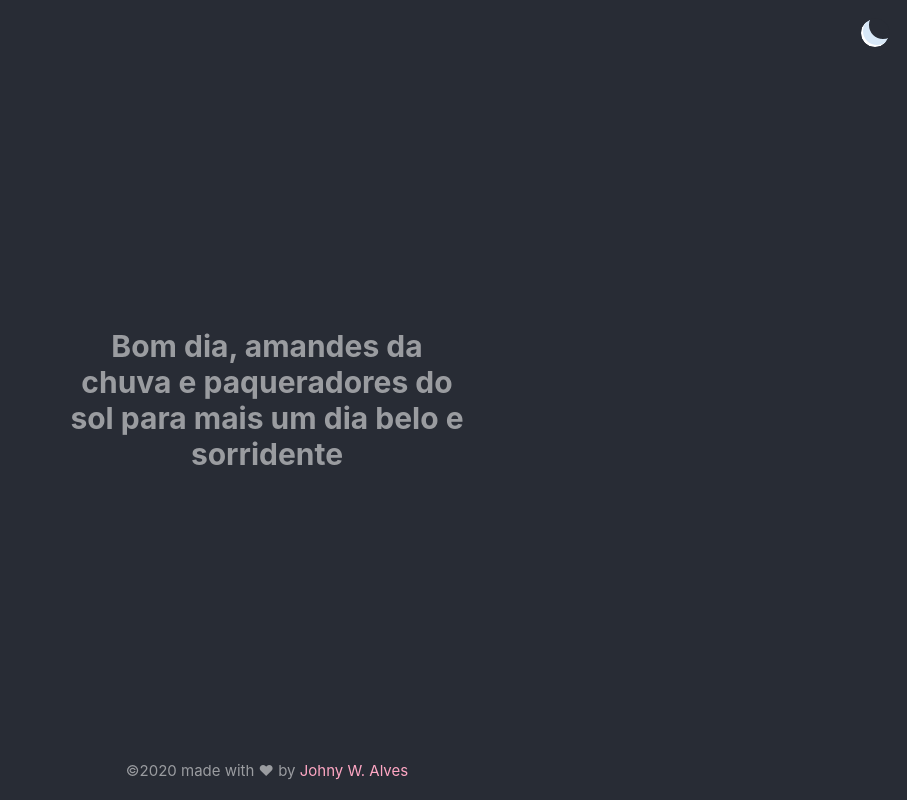
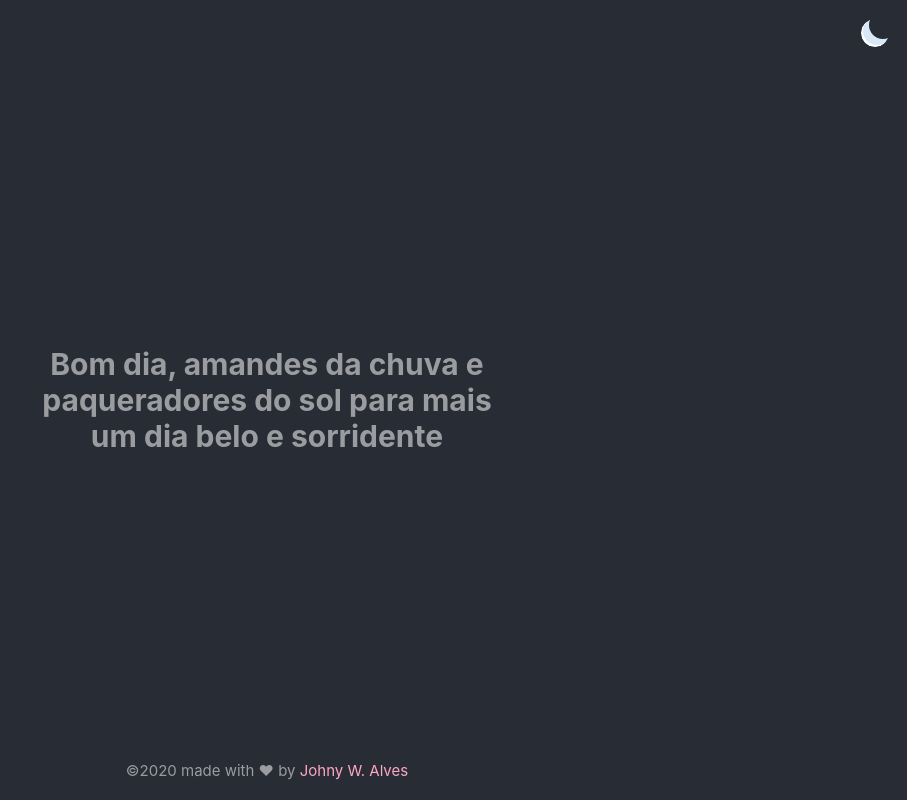
Before and after one commit to johnywalves/bom-dia-equipes-dev, a Next.js app: page / in a window 1280 px wide. Shown: the whole page, without its empty margins (373-1280 px from the left). Built offline with nearby package versions, Linux system fonts and the light colour scheme.

Commit message:
:sparkles: Adição de temas diários

```diff
--- a/src/components/Main/styles.ts
+++ b/src/components/Main/styles.ts
@@ -25,7 +25,7 @@ export const GoodMorning = styled.h1`
   transform: translate(-50%, -50%);
   opacity: 0;
   font-size: 3rem;
-  width: min(40rem, 100%);
+  width: min(50rem, 100%);
   transition: opacity 2s;
   transition-delay: 0.5s;
   cursor: pointer;
--- a/src/themes/index.tsx
+++ b/src/themes/index.tsx
@@ -16,7 +16,8 @@ export const themeWednesday: FuncTheme = () => [
 export const themeFriday: FuncTheme = () => [
   'bom dia, festeiros para mais uma sexta-feira vamos aproveitar esse finalzinho de fim de semana',
   'bom dia, sexteiras e sexteiros, para mais um dia produtivo, antes do final de semana',
-  'festeiras e festeiros, preparem as bebidas, mas espere as 18h para colocar a carne para assar, vamos juntos para mais um sexta-feira bela e produtiva'
+  'festeiras e festeiros, preparem as bebidas, mas espere as 18h para colocar a carne para assar, vamos juntos para mais um sexta-feira bela e produtiva',
+  'sexteiras e sexteiros, chegou mais um sexta-feira, vamos finalizar a semana com chave de ouro, um ótimo dia para todos que o dia seja alegre e produtivo'
 ]
 
 export const themeHappy: FuncTheme = () => [
@@ -35,7 +36,8 @@ export const themeFunny: FuncTheme = () => [
   'ideias, design e muita teoria esses foram os ingredientes escolhidos para montar a equipe perfeita, mas o professor acidentalmente acrescentou o ingrediente extra na mistura o elemento Café, e assim nasceu o nesse time maravilhoso',
   'senhoras, senhores e o maravilhoso arco-íris entre esses dois, bom dia para mais um dia de foco, força e fé',
   'pássaras e pássaros, acordai-vos para esse belo dia que se inicia, vamos cantar as alegrias das conquistas passadas e migrar para os desafios futuros',
-  'magas e magos, vamos unir nossos feitiços para conjurar um dia belo e uma semana maravilhosa, cheia de magia e colorida com várias realizações e sucesso'
+  'magas e magos, vamos unir nossos feitiços para conjurar um dia belo e uma semana maravilhosa, cheia de magia e colorida com várias realizações e sucesso',
+  'conterrâneas e conterrâneos, bem vindos para mais um dia para esse belo planeta que convencionamos chamar de Terra, para mais uma maravilhosa rotação no próprio eixo, chamamos dele uma aurora boa e produtiva'
 ]
 
 export const themeHoly: FuncTheme = () => [
@@ -74,8 +76,97 @@ export const themeDream: FuncTheme = () => [
   'portadoras e portadores da chama, guias da humanidade e descobridores de caminhos, vamos desvelar as trevas da ignorância e abrir passagem para um novo dia compartilhando a chama do conhecimento a todas as pessoas'
 ]
 
-//bom dia para as mulheres do time, feliz dia das mulheres e parabéns pelas conquistas no dia a dia nessa sistema sistematicamente misogino e bom dia para os homens também
-//bom dia, amigas e amigos nessa sexta-feira de carnaval, vamos juntos finalizar mais um belo dia e uma encantada semana com dedicação e foco
+type DayTheme = { day: number; month: number; text: string }
+
+export const getThemeDay = (today: Date): DayTheme | undefined => {
+  const list: Array<DayTheme> = [
+    {
+      day: 8,
+      month: 3,
+      text: 'bom dia para as mulheres do time, feliz dia das mulheres e parabéns pelas conquistas no dia a dia nessa sistema sistematicamente misogino e bom dia para os homens também'
+    },
+    {
+      day: 14,
+      month: 4,
+      text: 'Cafeicultoras e cafeicultores, preparem seus belos grãos para preparar essa bebida sagrada de cada dia, quente e forte para nos levantar dispostos a conquistar mais um dia e que sua energia nos siga no dia de hoje'
+    },
+    {
+      day: 19,
+      month: 4,
+      text: 'Índias e índio, guardiões dos segredos selvagens e das matas, domesticadores da mandioca, habitantes do coração do Brasil, vamos todos preparar nossos arcos para trazer pela caça para nosso dia'
+    },
+    {
+      day: 20,
+      month: 4,
+      text: 'Danceiras e danceiros, vamos pegar os sapatos plataformas, armar nossos cabelos com muito hair spray, preparar a bola espelhada para dançarmos juntos e impressionar todos com nossa performance'
+    },
+    {
+      day: 26,
+      month: 4,
+      text: 'Escultoras e escultores, bom dia e uma ótima semana, para criar obras maravilhosas para encantar o cliente e descobrir novas formas de tralhar a realidade do material bruto'
+    },
+    {
+      day: 2,
+      month: 5,
+      text: 'Trabalharas e trabalhadores, acorda-vos para mais um pelo de labuta e conquista, para mais oportunidades de mover o mundo para frente e levar o mundo para um futuro belo'
+    },
+    {
+      day: 4,
+      month: 5,
+      text: 'Sensitivas e sensitivos, deixe o fluxo da vida passar por vocês e guiar seu movimentos, que a força esteja com vocês nesse dia maravilhoso e possamos conquistar com perseverança e respeito'
+    },
+    {
+      day: 5,
+      month: 5,
+      text: 'Expedicionárias e expedicionários, vamos explorar a vastidão do desconhecido em busca de novas oportunidades e construir novos caminhos, juntos conquistar o nunca conquistado e descobrir o nunca antes revelado'
+    },
+    {
+      day: 9,
+      month: 5,
+      text: 'Viajantas e viajantes, peguem o passaporte, não esqueçam de colocar toalha na sua mala, vamos conhecer monumentos, histórias e pessoas, para acrescem no nosso repertório e assim agregar nas nossas entregas'
+    },
+    {
+      day: 12,
+      month: 5,
+      text: 'Enfermeiras e enfermeiros, lavem as mãos e se preparem para mais um belo dia de trabalho para garantir a saúde e estabilidade de nosso paciência que os ensinamentos de Florence Nightingale perdure e orientem nossas ações'
+    },
+    {
+      day: 17,
+      month: 5,
+      text: 'Senhoras, senhores e o maravilhoso arco-íris entre esses dois, bem-vindos para mais um belo e glorioso dia para fazer o mundo melhor a cada dia com igualdade e oportunidade para todos'
+    },
+    {
+      day: 18,
+      month: 5,
+      text: 'Museólogas e museólogos, guardiões do passado, construtores da memória coletiva e protetores dos tesouros da história coletiva, vamos juntos criar um futuro melhor, para nos orgulharmos e encher de esperança para tempos vindouros'
+    },
+    {
+      day: 19,
+      month: 5,
+      text: 'Médicas e médicos, vamos pegar o prontuário do nosso paciente e levar para ele saúde plena, trabalhar com dedicação e presteza para garantir o futuro maravilhoso para todos'
+    },
+    {
+      day: 20,
+      month: 5,
+      text: 'Abelhas e abelhos, vamos tomar o solzinho da manhã para aquecer e preparar para esse dia frio, colher o pólen das flores e produzir um gostoso e nutritivo mel'
+    },
+    {
+      day: 24,
+      month: 5,
+      text: 'Amantas e amantes do café, vamos juntos preparar um bela xícara para o dia de hoje com a ajuda da santa cafeína nos manter produtivos e atentos, um ótimo café para todos e um maravilhoso dia'
+    },
+    {
+      day: 25,
+      month: 5,
+      text: 'Mochileiras e mochileiros, preparem seus pertences e sua vontade de explorar o universo, vamos de carona em carona para onde nossos sonhos quiserem nos levar, andem sempre com atenção e não esqueçam suas toalhas'
+    }
+  ]
+
+  return list.find(
+    ({ day, month }) =>
+      day === today.getDate() && month === today.getMonth() + 1
+  )
+}
 
 export const listThemeGenre = [
   themeHappy,
@@ -108,7 +199,12 @@ const getMessage = () => {
   const today = new Date()
   let theme: FuncTheme
 
-  if (Math.random() * 3 === 1) {
+  const dayTheme: DayTheme | undefined = getThemeDay(today)
+  if (dayTheme && Math.round(Math.random() * 3) === 1) {
+    return dayTheme.text[0].toUpperCase() + dayTheme.text.slice(1)
+  }
+
+  if (Math.round(Math.random() * 3) === 1) {
     switch (today.getDay()) {
       case 1:
         theme = themeMonday
```
